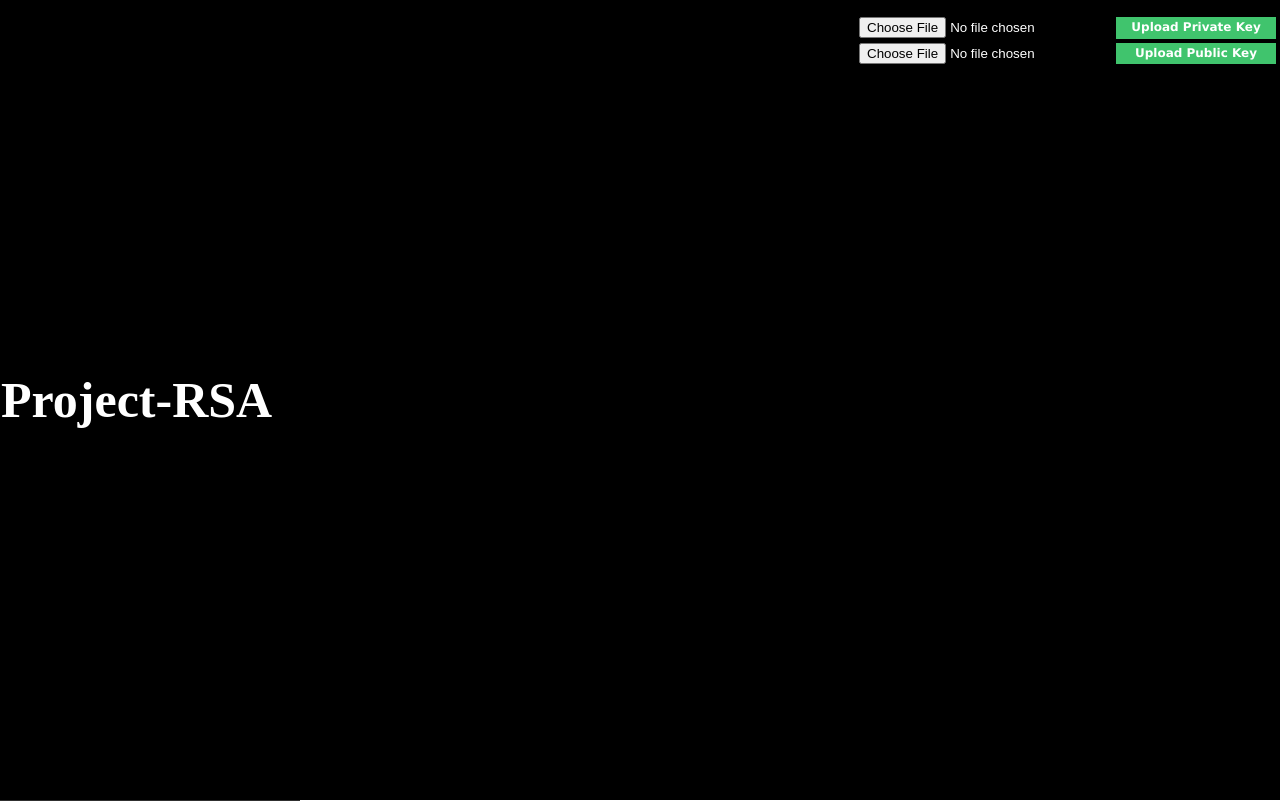
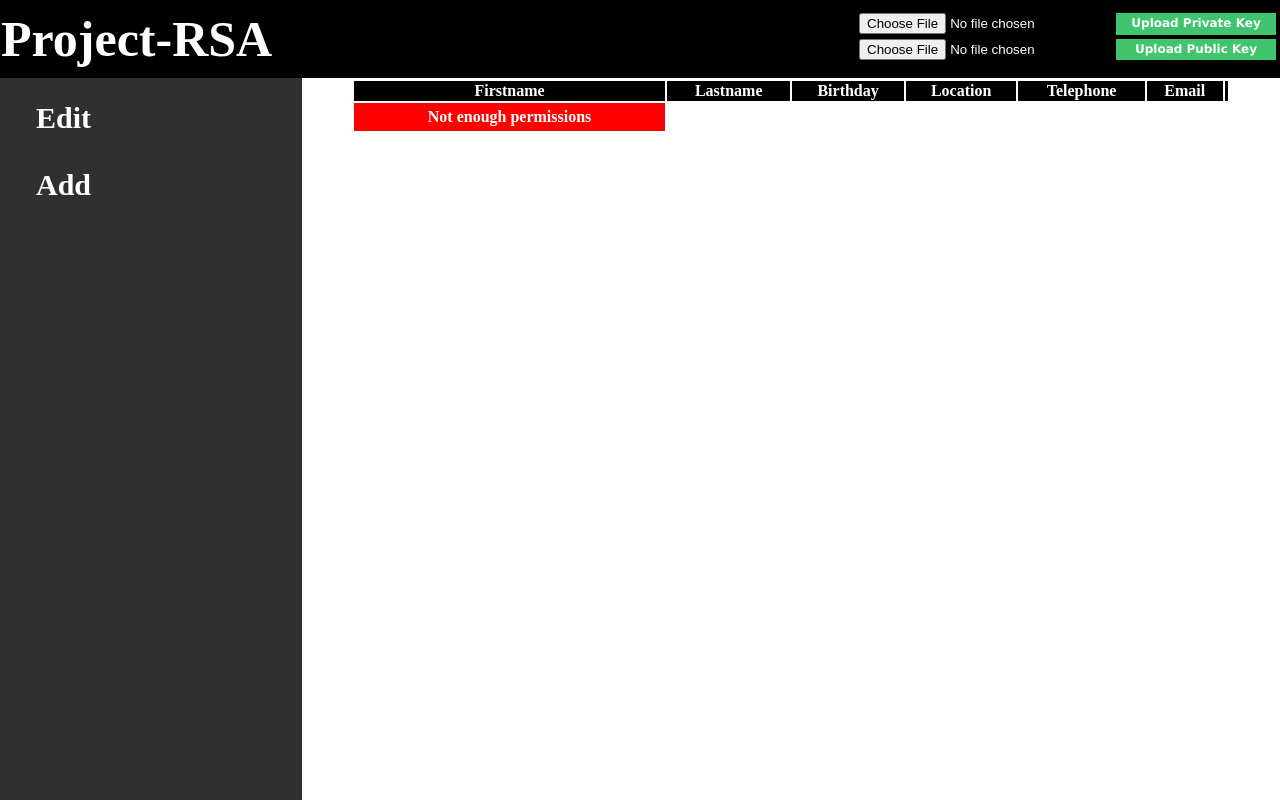
Before and after one commit to DevWurm/rsa_database, a PHP site: page / in a window 1280 px wide. Shown: the top 801 px of the page. Run offline with PHP 8.4, Linux system fonts and the light colour scheme.

Commit message:
layout fixed

```diff
--- a/application/index.php
+++ b/application/index.php
@@ -130,12 +130,12 @@ if(isset($_POST["update"]))
 <table width=100% height=100% class='menu' cellspacing='0'><tr><td class='hmenu_title' colspan='1'>Project-RSA</td>
 
 <!--file upload-->
-<th class='hmenu_fileupload' align='right' valign='top'><table><tr><td>
+<th class='hmenu_fileupload' align='right' valign='top'><table>
 <tr>
   <form enctype='multipart/form-data' action='index.php' method='POST'>
     <?php
       if ($session_id == 0 || $session_id == 1) {
-        echo '<td class="Private Key "></td><td><div id="btn_file"><input name="key_priv" type="file"/></div></td>';
+        echo '<td><div id="btn_file"><input name="key_priv" type="file"/></div></td>';
         echo '<td align="right"><input name="upload_key_priv" class="btn_upload" type="submit" value="Upload Private Key" /></td>';
       }
       else {
@@ -148,7 +148,7 @@ if(isset($_POST["update"]))
   <form enctype='multipart/form-data' action='index.php' method='POST'>
     <?php
       if ($session_id == 0 || $session_id == 1) {
-        echo '<td class="Public Key "></td><td><div id="btn_file"><input name="key_pub" type="file"/></div></td>';
+        echo '<td><div id="btn_file"><input name="key_pub" type="file"/></div></td>';
         echo '<td align="right"><input name="upload_key_pub" class="btn_upload" type="submit" value="Upload Public Key" /></td>';
       }
       else {
@@ -157,8 +157,7 @@ if(isset($_POST["update"]))
     ?>
   </form>
 </tr>
-</table>
-</td></tr></table></th>
+</table></th>
 </tr><tr>
 <th class='sitebar' height=100%>
 <div class='accordion'><table width=300px cellspacing='0'>
```
